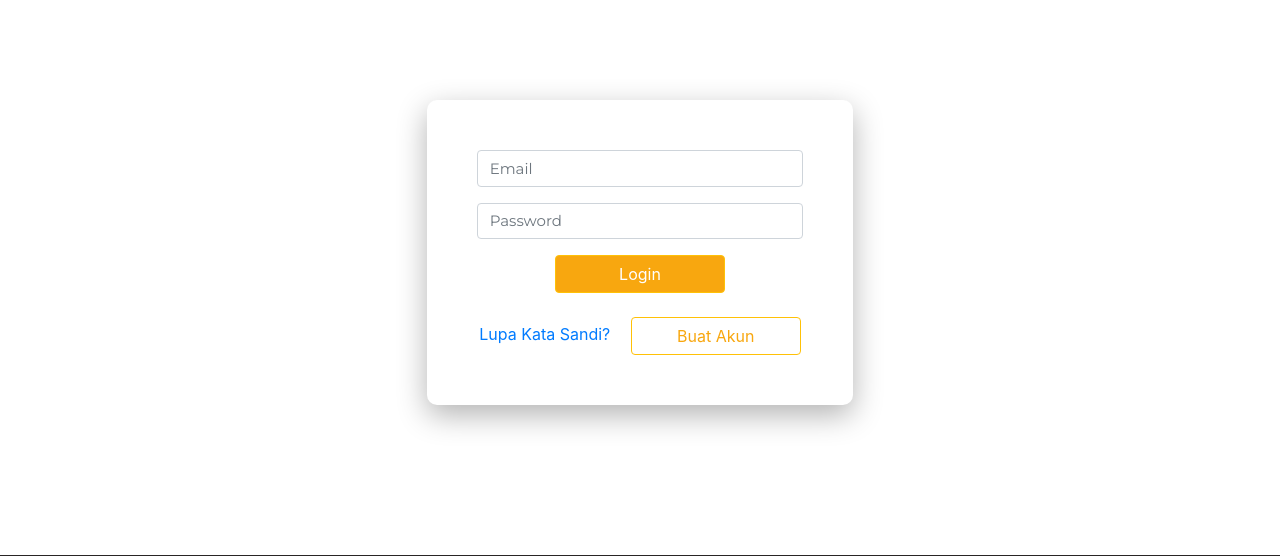
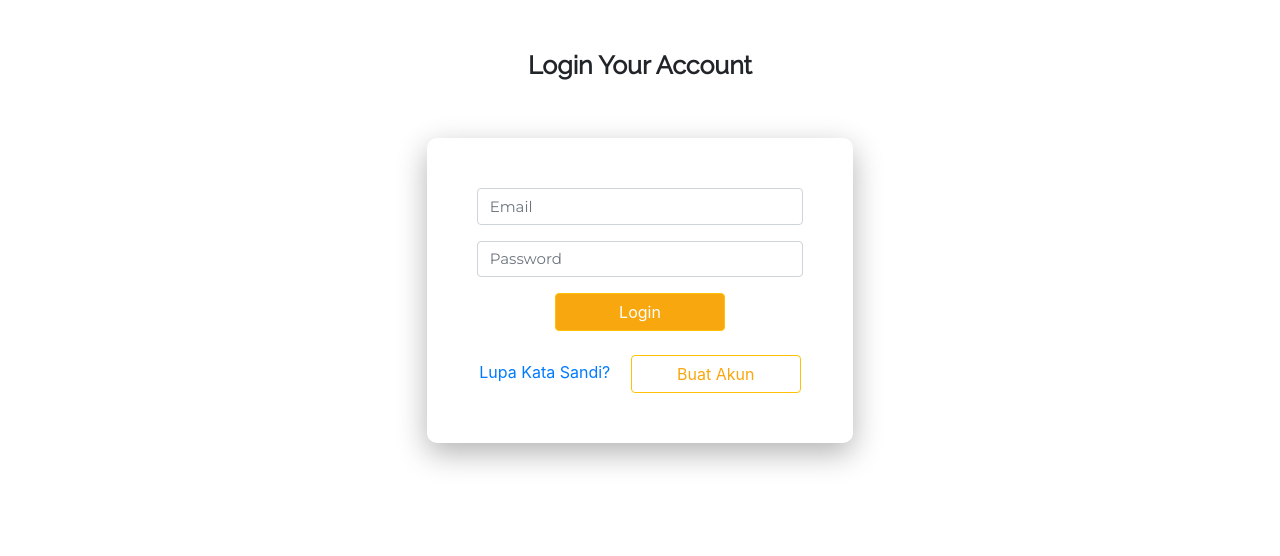
Before and after one commit to alifahfathonah/syn-express, a PHP site: page /index.php?page=login in a window 1280 px wide. Shown: the part 73-629 px from the top of the page. Run offline with PHP 8.4, Linux system fonts and the light colour scheme.

Commit message:
update form login dan aksi-login

```diff
--- a/content.php
+++ b/content.php
@@ -30,6 +30,9 @@
     case 'login':
         include 'login.php';
         break;
+    case 'aksi-login':
+        include 'modul/aksi-login.php';
+        break;
     case 'register':
         include 'register.php';
         break;
--- a/index.php
+++ b/index.php
@@ -1,3 +1,7 @@
+<?php
+require 'koneksi/koneksi.php';
+?>
+
 <!DOCTYPE html>
 <html lang="en">
 
--- /dev/null
+++ b/koneksi/koneksi.php
@@ -0,0 +1,8 @@
+<?php
+$server = 'localhost';
+$user = 'root';
+$pass = '';
+$db = 'db_syn-express';
+
+// $konek = mysqli_connect($server, $user, $pass, $db) or die(mysqli_errno($konek));
+$konek = mysqli_connect($server, $user, $pass, $db) or die(mysqli_errno('terjadi kesalahan'));
--- a/login.php
+++ b/login.php
@@ -12,13 +12,18 @@
     <!-- akhir header -->
 
     <section id="formyes">
+        <center>
+            <h1> <b>Login Your Account</b></h1>
+        </center>
         <div class="row justify-content-center">
             <div class="col-lg-4 bg-yes text-center">
-                <p><input class="form-control" type="text " placeholder="Email"></p>
-                <p><input class="form-control" type="text " placeholder="Password"></p>
-                <a href="?page=home" class="btn btn-warning">Login</a><br><br>
-                <a href="">Lupa Kata Sandi?</a>&emsp;
-                <a href="?page=register" class="btn btn-outline-warning">Buat Akun</a>
+                <form action="?page=aksi-login" method="POST">
+                    <p><input class="form-control" name="email" type="text " placeholder="Email" required></p>
+                    <p><input class="form-control" name="password" type="text " placeholder="Password" required></p>
+                    <button type="submit" name="login" class="btn btn-warning">Login</button><br><br>
+                    <a href="">Lupa Kata Sandi?</a>&emsp;
+                    <a href="?page=register" class="btn btn-outline-warning">Buat Akun</a>
+                </form>
             </div>
         </div>
     </section>
```
Also changed, not shown: modul/aksi-login.php (added, +51 -0 lines).
